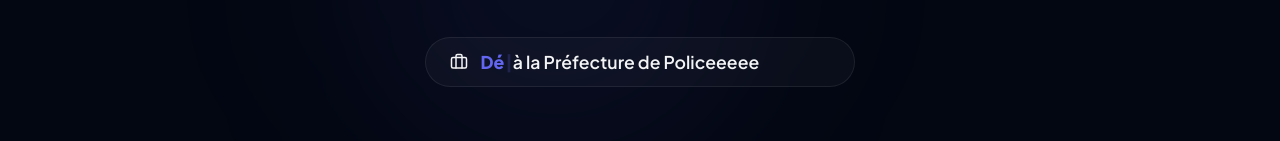
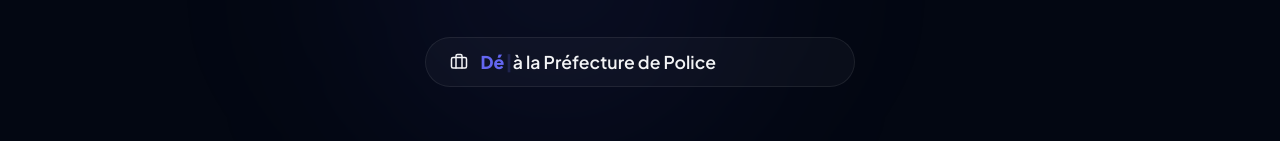
Before and after one commit to DaluxOnFlux/Portfolio, a React (Vite) app: page / in a window 1280 px wide. Shown: the part 410-551 px from the top of the page. Built offline with nearby package versions, Linux system fonts and the light colour scheme.

Commit message:
Update App.jsx

```diff
--- a/src/App.jsx
+++ b/src/App.jsx
@@ -89,9 +89,7 @@
                   deleteSpeed: 50,
                 }}
               />
-              <span className="company-name">
-                à la Préfecture de Policeeeee
-              </span>
+              <span className="company-name">à la Préfecture de Police</span>
             </div>
           </div>
         </motion.div>
```
